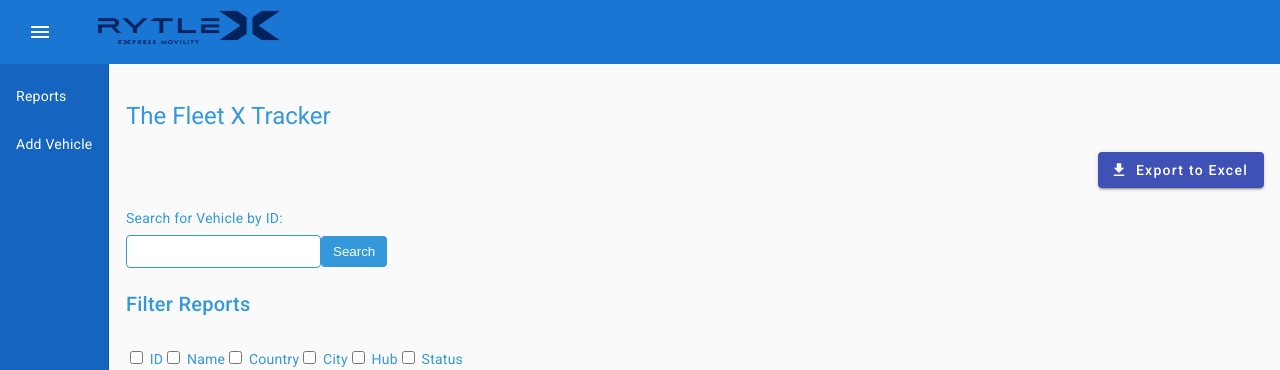
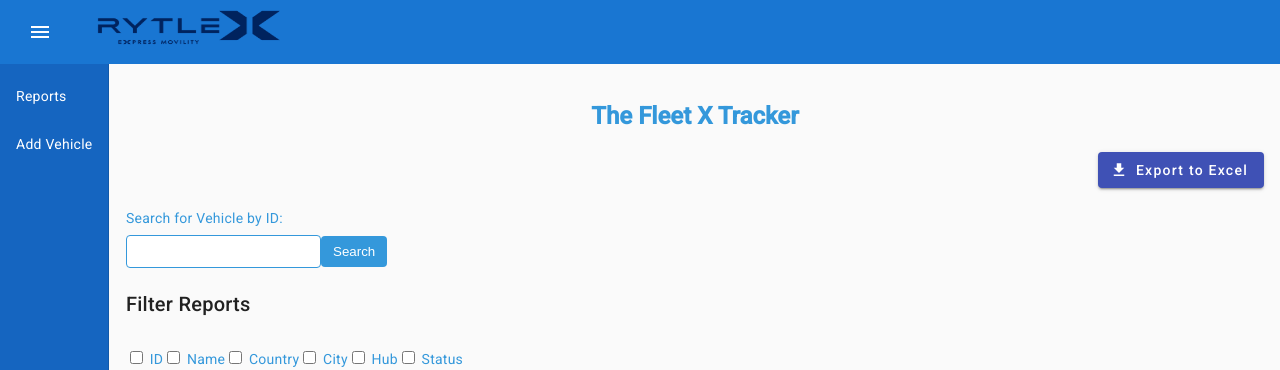
Before and after one commit to yousefjemmo/TheFleetXTracker-Frontend, an Angular app: page /reports in a window 1280 px wide. Shown: the top 370 px of the page. Built offline with nearby package versions, Linux system fonts and the light colour scheme; no server answers.

Commit message:
Add vehicle extra page

```diff
--- a/src/app/menu/menu.component.ts
+++ b/src/app/menu/menu.component.ts
@@ -7,4 +7,5 @@ import { Component } from '@angular/core';
 })
 export class MenuComponent {
 
+
 }
--- a/src/app/reports/reports.component.css
+++ b/src/app/reports/reports.component.css
@@ -1,17 +1,20 @@
 body {
   font-family: Arial, sans-serif;
   background-color: #f0f0f0;
-  margin: 0; /* Reset default body margin */
+  margin: 0;
 }
 
-h1, h2 {
+h1 {
   color: #3498db;
+  text-align: center;
+  margin-bottom: 20px;
+  font-weight: bolder;
 }
 
 .export-button {
+  display: flex;
+  justify-content: flex-end;
   margin-top: 20px;
-  display: flex;
-  justify-content: flex-end; /* Align to the right */
 }
 
 .find-vehicle-form {
```
